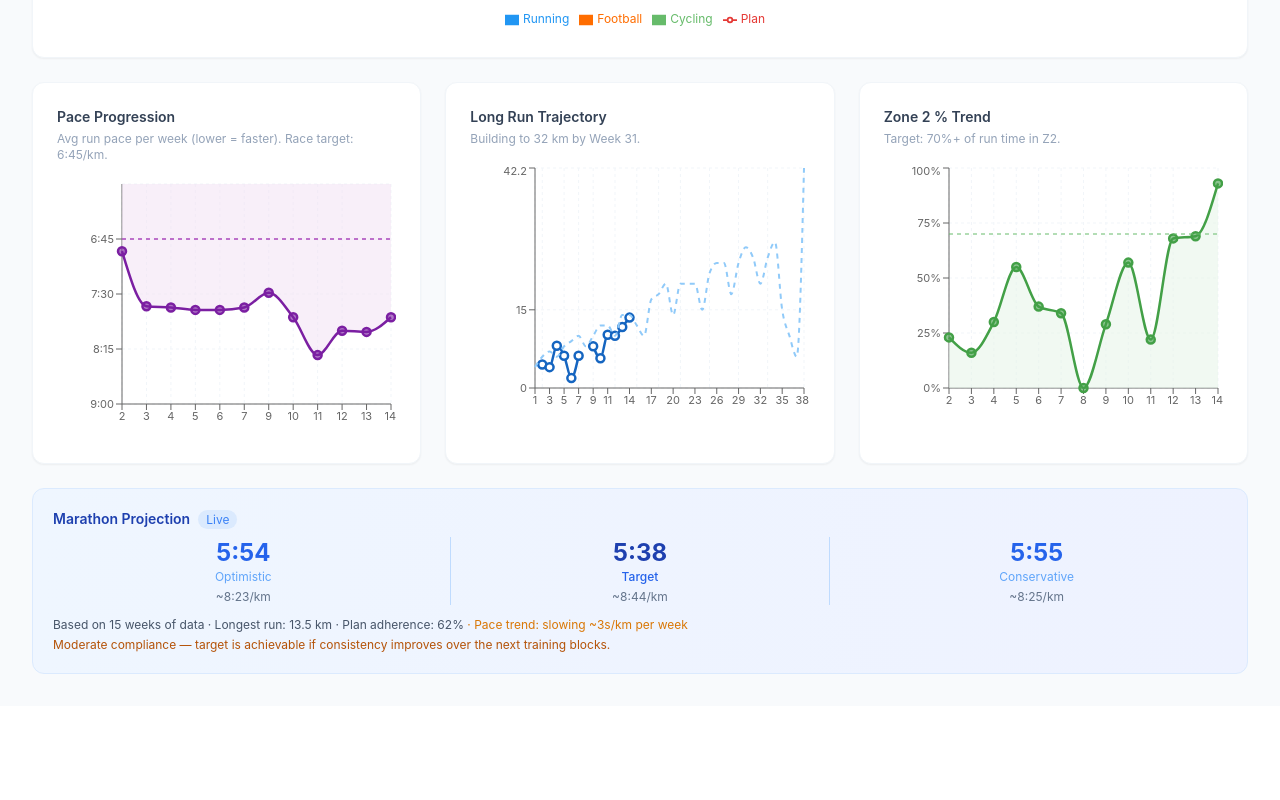
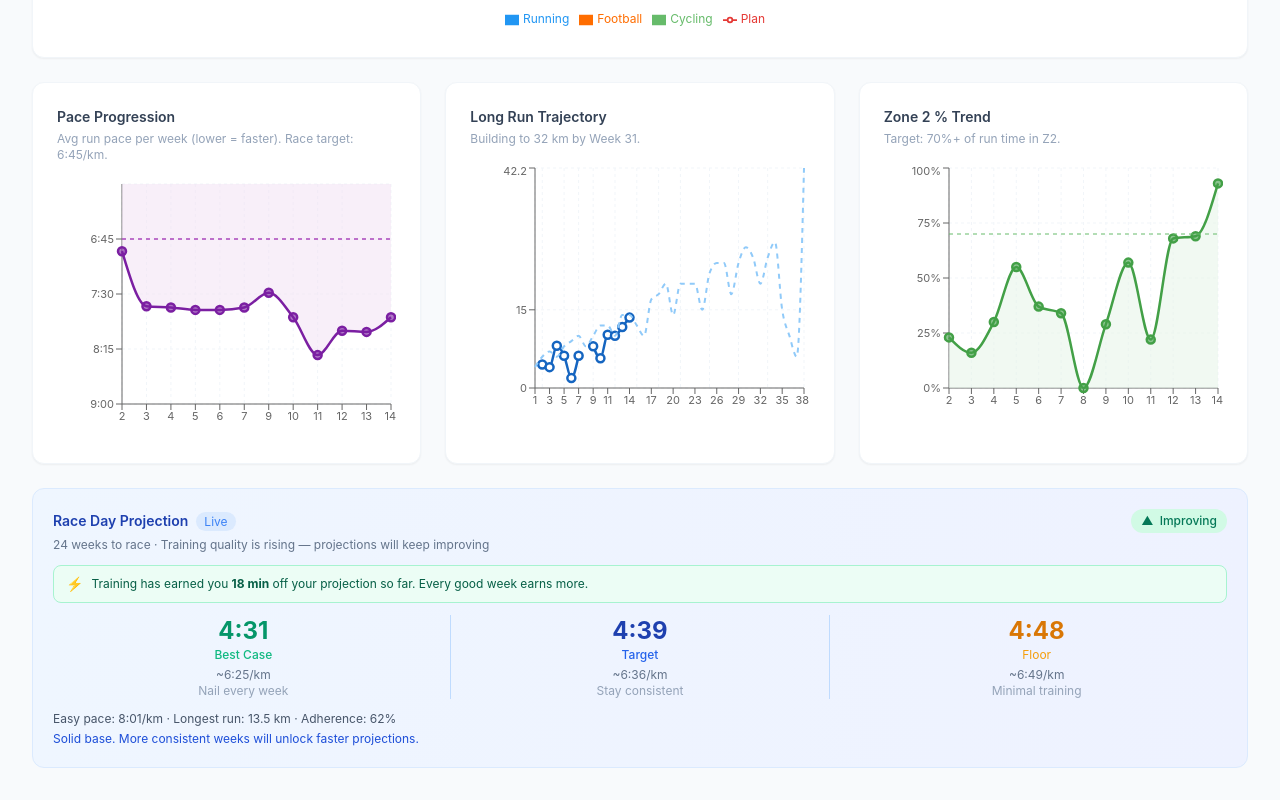
Before and after one commit to mpk907/berlin-marathon-2026, a Next.js app: page / in a window 1280 px wide. Shown: the part 905-1705 px from the top of the page. Before the commit the page ends 1611 px from the top, so only its background shows below. Built offline with nearby package versions, Linux system fonts and the light colour scheme.

Commit message:
Gamified projection: conservative baseline, earn faster times
Projections start conservative and improve as training proves itself. Earned credits from volume, Z2 discipline, and long runs. Trend indicator shows training quality direction.

```diff
--- a/src/components/Dashboard.jsx
+++ b/src/components/Dashboard.jsx
@@ -179,116 +179,177 @@ export default function Dashboard() {
     const lastPace = lastWeek?.avgPace || null;
 
     // ═══ DYNAMIC MARATHON PROJECTION ═══
-    // Parse pace strings ("7:31") into decimal minutes
+    //
+    // Gamification philosophy: Start conservative. Earn faster times.
+    //
+    // The projection is deliberately cautious — it rewards PROVEN training,
+    // not assumed future compliance. Every good week of training nudges the
+    // numbers down. This creates a motivating feedback loop: train well →
+    // see your projection improve → train more.
+    //
+    // How it works:
+    // 1. Start from a conservative baseline (current easy pace → marathon estimate)
+    // 2. Apply EARNED credits: each completed week of training earns improvement
+    //    proportional to its quality (volume, Z2 discipline, long run progression)
+    // 3. Apply a modest FUTURE credit for remaining weeks — but heavily discounted
+    //    until proven by actual training
+    // 4. As more weeks complete with good data, the future discount shrinks and
+    //    projections naturally improve
+
     const parsePace = (p) => { if (!p) return null; const [m, s] = p.split(":").map(Number); return m + s / 60; };
 
-    // Collect all weeks with valid pace data, sorted by week
     const paceWeeks = completed
-      .filter(w => w.avgPace && (w.run || 0) > 3) // need meaningful run volume
-      .map(w => ({ week: w.week, pace: parsePace(w.avgPace), longRun: w.longRun || 0, run: w.run || 0, z2: w.z2 || 0 }))
+      .filter(w => w.avgPace && (w.run || 0) > 3)
+      .map(w => ({ week: w.week, pace: parsePace(w.avgPace), longRun: w.longRun || 0, run: w.run || 0, z2: w.z2 || 0, plan: w.plan || 0 }))
       .sort((a, b) => a.week - b.week);
 
     let projConservativeMin, projTargetMin, projOptimisticMin;
     let projMethod = "insufficient";
-    let projPaceKm = null; // projected race pace per km
-    let projTrend = null; // pace improvement per week (negative = getting faster)
+    let projConservativePaceKm, projTargetPaceKm, projOptimisticPaceKm;
     let adherencePct = totalPlan > 0 ? Math.round(totalAll / totalPlan * 100) : 0;
+    let projTrend = null; // "improving", "stable", or "declining"
+    let projTrendDetail = null;
+    let earnedMinutes = 0; // total earned improvement in minutes (for display)
 
     if (paceWeeks.length >= 3) {
       projMethod = "dynamic";
 
-      // 1. Weighted linear regression on pace (recent weeks count more)
-      // Weight = week number (higher = more recent = more weight)
-      const n = paceWeeks.length;
-      let sumW = 0, sumWX = 0, sumWY = 0, sumWXX = 0, sumWXY = 0;
-      for (const pw of paceWeeks) {
-        const weight = pw.week; // more recent = higher weight
-        sumW += weight;
-        sumWX += weight * pw.week;
-        sumWY += weight * pw.pace;
-        sumWXX += weight * pw.week * pw.week;
-        sumWXY += weight * pw.week * pw.pace;
-      }
-      const denom = sumW * sumWXX - sumWX * sumWX;
-      const slope = denom !== 0 ? (sumW * sumWXY - sumWX * sumWY) / denom : 0;
-      const intercept = denom !== 0 ? (sumWY * sumWXX - sumWX * sumWXY) / denom : paceWeeks[n - 1].pace;
-      projTrend = slope; // negative = improving
-
-      // Race week is ~38
-      const raceWeek = 38;
-      // Projected pace at race week (extrapolate trend, but cap improvement)
-      const maxImprovement = 0.04; // max 4 sec/km improvement per week
-      const cappedSlope = slope < -maxImprovement ? -maxImprovement : slope;
-      const trendPace = intercept + cappedSlope * raceWeek;
-
-      // 2. Current pace (weighted avg of last 4 weeks with data)
+      // ── Step 1: Current fitness baseline ──
       const recentWeeks = paceWeeks.slice(-4);
       const recentPaceSum = recentWeeks.reduce((s, w) => s + w.pace * w.run, 0);
       const recentRunSum = recentWeeks.reduce((s, w) => s + w.run, 0);
-      const currentPace = recentRunSum > 0 ? recentPaceSum / recentRunSum : paceWeeks[n - 1].pace;
+      const currentEasyPace = recentRunSum > 0 ? recentPaceSum / recentRunSum : paceWeeks[paceWeeks.length - 1].pace;
 
-      // 3. Riegel's formula: use longest run to estimate marathon capability
-      // T_marathon = T_reference × (42.195 / D_reference)^1.06
-      // If longest run is 13.5km at 7:49/km pace → reference time = 13.5 * 7.82 min
-      const longestRunWeek = paceWeeks.reduce((best, w) => w.longRun > (best?.longRun || 0) ? w : best, null);
-      let riegelPace = currentPace * 1.08; // fallback: add 8% for marathon distance
-      if (longestRunWeek && longestRunWeek.longRun >= 8) {
-        const refDist = longestRunWeek.longRun;
-        const refPace = longestRunWeek.pace;
-        const refTime = refDist * refPace;
-        const marathonTime = refTime * Math.pow(42.195 / refDist, 1.06);
-        riegelPace = marathonTime / 42.195;
+      // Conservative baseline: easy pace - only 45s (not 60-75s) for marathon estimate
+      // This keeps the starting point deliberately high — improvement is earned
+      const baselineMarathonPace = currentEasyPace - 0.75; // conservative conversion
+
+      // ── Step 2: EARNED improvement from completed training ──
+      // Each completed week earns credit based on quality signals:
+      // - Did they hit volume? (run km vs plan)
+      // - Z2 discipline? (higher = better aerobic base)
+      // - Long run progression? (key marathon predictor)
+      // Max credit per week: ~4s/km (0.067 min/km)
+      const maxCreditPerWeek = 0.067;
+
+      let totalEarnedCredit = 0;
+      for (const pw of paceWeeks) {
+        let weekCredit = 0;
+        // Volume score: what % of plan did they hit? (capped at 1.0)
+        const volScore = pw.plan > 0 ? Math.min(1.0, pw.run / pw.plan) : 0.5;
+        weekCredit += volScore * 0.4; // 40% weight on volume
+
+        // Z2 score: higher z2% = better base building
+        const z2Score = Math.min(1.0, pw.z2 / 0.7); // 70% z2 = perfect score
+        weekCredit += z2Score * 0.3; // 30% weight on Z2
+
+        // Long run score: did they do a meaningful long run?
+        const longRunScore = Math.min(1.0, pw.longRun / 15); // 15km+ = full credit
+        weekCredit += longRunScore * 0.3; // 30% weight on long run
+
+        totalEarnedCredit += weekCredit * maxCreditPerWeek;
+      }
+      earnedMinutes = totalEarnedCredit * 42.195; // total earned in finish time
+
+      // ── Step 3: FUTURE improvement (discounted) ──
+      // Remaining weeks get improvement credit too, but heavily discounted.
+      // The discount shrinks as proven training weeks accumulate.
+      // Week 5 of 38: only 15% trust in future. Week 25 of 38: 55% trust.
+      const currentWeekNum = Math.max(...paceWeeks.map(w => w.week));
+      const weeksRemaining = Math.max(0, 38 - currentWeekNum);
+      const trainingProgress = currentWeekNum / 38; // 0 to 1
+      const futureTrust = 0.1 + trainingProgress * 0.5; // 10% early → 60% late
+
+      // Future credit per week is modest: 2.5s/km base (0.042 min/km)
+      const futureCreditPerWeek = 0.042;
+
+      // ── Step 4: Three scenarios ──
+      // Conservative: earned only + minimal future trust
+      const conservativeFuture = weeksRemaining * futureCreditPerWeek * futureTrust * 0.5;
+      const conservativePace = baselineMarathonPace - totalEarnedCredit - conservativeFuture + 0.12; // +7s fade
+
+      // Target: earned + moderate future trust (assumes compliance improves to ~75%)
+      const targetFuture = weeksRemaining * futureCreditPerWeek * futureTrust * 0.85;
+      const targetPace = baselineMarathonPace - totalEarnedCredit - targetFuture;
+
+      // Optimistic: earned + good future trust (assumes 90%+ compliance going forward)
+      const optimisticFuture = weeksRemaining * futureCreditPerWeek * futureTrust * 1.2;
+      const optimisticPace = baselineMarathonPace - totalEarnedCredit - optimisticFuture - 0.08; // bonus for taper effect
+
+      // ── Step 5: Sanity bounds + ordering ──
+      const clamp = (p) => Math.max(5.0, Math.min(8.5, p));
+      projOptimisticPaceKm = clamp(optimisticPace);
+      projTargetPaceKm = clamp(targetPace);
+      projConservativePaceKm = clamp(conservativePace);
+
+      // Enforce optimistic < target < conservative (faster → slower)
+      if (projTargetPaceKm <= projOptimisticPaceKm) projTargetPaceKm = projOptimisticPaceKm + 0.08;
+      if (projConservativePaceKm <= projTargetPaceKm) projConservativePaceKm = projTargetPaceKm + 0.12;
+
+      projOptimisticMin = projOptimisticPaceKm * 42.195;
+      projTargetMin = projTargetPaceKm * 42.195;
+      projConservativeMin = projConservativePaceKm * 42.195;
+
+      // ── Step 6: Trend detection ──
+      // Compare projection inputs from first half vs second half of completed weeks
+      if (paceWeeks.length >= 6) {
+        const firstHalf = paceWeeks.slice(0, Math.floor(paceWeeks.length / 2));
+        const secondHalf = paceWeeks.slice(Math.floor(paceWeeks.length / 2));
+        // Earned credit per week in each half
+        const creditPerWeek = (weeks) => {
+          let c = 0;
+          for (const pw of weeks) {
+            let wc = 0;
+            wc += Math.min(1, pw.plan > 0 ? pw.run / pw.plan : 0.5) * 0.4;
+            wc += Math.min(1, pw.z2 / 0.7) * 0.3;
+            wc += Math.min(1, pw.longRun / 15) * 0.3;
+            c += wc;
+          }
+          return c / weeks.length;
+        };
+        const firstRate = creditPerWeek(firstHalf);
+        const secondRate = creditPerWeek(secondHalf);
+        const rateChange = secondRate - firstRate;
+        if (rateChange > 0.05) {
+          projTrend = "improving";
+          projTrendDetail = "Training quality is rising — projections will keep improving";
+        } else if (rateChange < -0.05) {
+          projTrend = "declining";
+          projTrendDetail = "Recent training quality dipped — get back on track to hold these numbers";
+        } else {
+          projTrend = "stable";
+          projTrendDetail = "Steady training — consistency is your superpower right now";
+        }
+      } else {
+        projTrend = "building";
+        projTrendDetail = "Building baseline — every good week sharpens the projection";
       }
 
-      // 4. Adherence adjustment: if training compliance is high, trust optimistic end more
-      const adherenceFactor = Math.min(1, adherencePct / 100); // 0 to 1
-
-      // 5. Build three scenarios
-      // Conservative: current easy pace + distance fatigue factor (no further improvement assumed)
-      // Easy runs are typically 60-90s slower than marathon pace, but we use Riegel as floor
-      const conservativePace = Math.max(riegelPace, currentPace * 1.05);
-
-      // Target: trend extrapolation + Riegel blend, weighted by adherence
-      // More adherence → trust the trend more; less → stay closer to conservative
-      const trendWeight = 0.3 + 0.3 * adherenceFactor; // 0.3 to 0.6
-      const targetPace = trendPace * trendWeight + riegelPace * (1 - trendWeight);
-
-      // Optimistic: if trend holds AND training ramps up well
-      // Assume pace improves at current trend, longest run reaches 30+ km
-      const optimisticPace = Math.min(targetPace * 0.96, trendPace * 0.98);
-
-      // Sanity bounds: no slower than 9:00/km, no faster than 5:00/km
-      const clamp = (p) => Math.max(5, Math.min(9, p));
-
-      projConservativeMin = clamp(conservativePace) * 42.195;
-      projTargetMin = clamp(targetPace) * 42.195;
-      projOptimisticMin = clamp(optimisticPace) * 42.195;
-      projPaceKm = clamp(targetPace);
-
-      // Ensure ordering: optimistic < target < conservative
-      if (projOptimisticMin > projTargetMin) projOptimisticMin = projTargetMin * 0.97;
-      if (projTargetMin > projConservativeMin) projTargetMin = projConservativeMin * 0.95;
     } else {
-      // Not enough data — use reasonable defaults based on whatever we have
-      const fallbackPace = paceWeeks.length > 0 ? parsePace(paceWeeks[paceWeeks.length - 1].pace) : 8.0;
-      projConservativeMin = (fallbackPace * 1.10) * 42.195;
-      projTargetMin = (fallbackPace * 1.02) * 42.195;
-      projOptimisticMin = (fallbackPace * 0.95) * 42.195;
+      // Not enough data — start with a deliberately conservative anchor
+      projConservativePaceKm = 7.25;  // ~5:06
+      projTargetPaceKm = 6.83;       // ~4:48
+      projOptimisticPaceKm = 6.42;   // ~4:31
+      projOptimisticMin = projOptimisticPaceKm * 42.195;
+      projTargetMin = projTargetPaceKm * 42.195;
+      projConservativeMin = projConservativePaceKm * 42.195;
+      projTrend = "building";
+      projTrendDetail = "Keep logging runs — projections activate after 3 weeks of data";
     }
 
-    // Format pace per km for display
     const fmtPace = (p) => { const m = Math.floor(p); const s = Math.round((p - m) * 60); return `${m}:${String(s).padStart(2, "0")}`; };
-    const projTargetPace = projPaceKm ? fmtPace(projPaceKm) : null;
-    const projConservativePace = fmtPace(projConservativeMin / 42.195);
-    const projOptimisticPace = fmtPace(projOptimisticMin / 42.195);
 
     return {
       totalRun, totalFB, totalSpin, totalAll, totalPlan, longestRun, lastWeekKm, lastWeekPlan: lastWeek?.plan || 0, lastPace, weeksToRace, consistency,
       projConservative: fmt(projConservativeMin),
       projTarget: fmt(projTargetMin),
       projOptimistic: fmt(projOptimisticMin),
-      projConservativePace, projTargetPace, projOptimisticPace,
-      projMethod, projTrend, adherencePct,
+      projConservativePace: fmtPace(projConservativePaceKm),
+      projTargetPace: fmtPace(projTargetPaceKm),
+      projOptimisticPace: fmtPace(projOptimisticPaceKm),
+      projMethod, adherencePct, projTrend, projTrendDetail,
+      earnedMinutes: Math.round(earnedMinutes),
+      currentEasyPace: paceWeeks.length >= 3 ? fmtPace((() => { const rw = paceWeeks.slice(-4); const s = rw.reduce((a, w) => a + w.pace * w.run, 0); const r = rw.reduce((a, w) => a + w.run, 0); return r > 0 ? s / r : 0; })()) : null,
       completed: completed.length,
     };
   }, [weeklyData]);
@@ -658,48 +719,71 @@ export default function Dashboard() {
 
             {/* Projection callout */}
             <div className="bg-gradient-to-r from-blue-50 to-indigo-50 rounded-xl p-5 border border-blue-100">
-              <h3 className="text-sm font-semibold text-blue-800 mb-2">
-                Marathon Projection
-                {stats.projMethod === "dynamic" && <span className="ml-2 text-xs font-normal text-blue-500 bg-blue-100 px-2 py-0.5 rounded-full">Live</span>}
-              </h3>
+              <div className="flex items-center justify-between mb-1">
+                <h3 className="text-sm font-semibold text-blue-800">
+                  Race Day Projection
+                  {stats.projMethod === "dynamic" && <span className="ml-2 text-xs font-normal text-blue-500 bg-blue-100 px-2 py-0.5 rounded-full">Live</span>}
+                </h3>
+                {stats.projTrend && (
+                  <div className={`flex items-center gap-1.5 text-xs font-medium px-2.5 py-1 rounded-full ${
+                    stats.projTrend === "improving" ? "bg-emerald-100 text-emerald-700" :
+                    stats.projTrend === "stable" ? "bg-blue-100 text-blue-700" :
+                    stats.projTrend === "declining" ? "bg-amber-100 text-amber-700" :
+                    "bg-slate-100 text-slate-600"
+                  }`}>
+                    <span>{stats.projTrend === "improving" ? "▲" : stats.projTrend === "declining" ? "▼" : stats.projTrend === "stable" ? "→" : "◆"}</span>
+                    <span className="capitalize">{stats.projTrend}</span>
+                  </div>
+                )}
+              </div>
+              <p className="text-xs text-slate-500 mb-3">{stats.weeksToRace} weeks to race · {stats.projTrendDetail}</p>
+
+              {/* Earned time banner */}
+              {stats.projMethod === "dynamic" && stats.earnedMinutes > 0 && (
+                <div className="mb-3 px-3 py-2 bg-emerald-50 border border-emerald-200 rounded-lg flex items-center gap-2">
+                  <span className="text-emerald-600 text-sm">⚡</span>
+                  <span className="text-xs text-emerald-800">
+                    Training has earned you <strong>{stats.earnedMinutes} min</strong> off your projection so far. Every good week earns more.
+                  </span>
+                </div>
+              )}
+
               <div className="grid grid-cols-3 gap-4 mb-3">
                 <div className="text-center">
-                  <div className="text-2xl font-bold text-blue-600">{stats.projOptimistic}</div>
-                  <div className="text-xs text-blue-400">Optimistic</div>
+                  <div className="text-2xl font-bold text-emerald-600">{stats.projOptimistic}</div>
+                  <div className="text-xs text-emerald-500 font-medium">Best Case</div>
                   <div className="text-xs text-slate-500 mt-1">~{stats.projOptimisticPace}/km</div>
+                  <div className="text-xs text-slate-400">Nail every week</div>
                 </div>
                 <div className="text-center border-x border-blue-200 px-4">
                   <div className="text-2xl font-bold text-blue-800">{stats.projTarget}</div>
                   <div className="text-xs text-blue-600 font-medium">Target</div>
-                  <div className="text-xs text-slate-500 mt-1">~{stats.projTargetPace || "—"}/km</div>
+                  <div className="text-xs text-slate-500 mt-1">~{stats.projTargetPace}/km</div>
+                  <div className="text-xs text-slate-400">Stay consistent</div>
                 </div>
                 <div className="text-center">
-                  <div className="text-2xl font-bold text-blue-600">{stats.projConservative}</div>
-                  <div className="text-xs text-blue-400">Conservative</div>
+                  <div className="text-2xl font-bold text-amber-600">{stats.projConservative}</div>
+                  <div className="text-xs text-amber-500">Floor</div>
                   <div className="text-xs text-slate-500 mt-1">~{stats.projConservativePace}/km</div>
+                  <div className="text-xs text-slate-400">Minimal training</div>
                 </div>
               </div>
               <div className="text-xs text-slate-600 space-y-1">
                 {stats.projMethod === "dynamic" ? (
                   <>
                     <div>
-                      Based on {stats.completed} weeks of data · Longest run: {stats.longestRun.toFixed(1)} km · Plan adherence: {stats.adherencePct}%
-                      {stats.projTrend !== null && (
-                        <span className={stats.projTrend < 0 ? " text-emerald-600" : " text-amber-600"}>
-                          {" "}· Pace trend: {stats.projTrend < 0 ? "improving" : "slowing"} ~{Math.abs(stats.projTrend * 60).toFixed(0)}s/km per week
-                        </span>
-                      )}
+                      Easy pace: {stats.currentEasyPace}/km · Longest run: {stats.longestRun.toFixed(1)} km · Adherence: {stats.adherencePct}%
                     </div>
-                    <div className={stats.adherencePct >= 80 ? "text-emerald-700" : stats.adherencePct >= 60 ? "text-amber-700" : "text-red-700"}>
+                    <div className={stats.adherencePct >= 80 ? "text-emerald-700" : stats.adherencePct >= 60 ? "text-blue-700" : "text-amber-700"}>
                       {stats.adherencePct >= 80
-                        ? "Strong compliance — projections are reliable. Keep building toward peak weeks."
+                        ? "You're earning time fast. These projections will keep tightening."
                         : stats.adherencePct >= 60
-                        ? "Moderate compliance — target is achievable if consistency improves over the next training blocks."
-                        : `Low compliance (${stats.adherencePct}%) — projections carry more uncertainty. Focus on building consistent weekly volume.`}
+                        ? "Solid base. More consistent weeks will unlock faster projections."
+                        : "Room to grow — each good week earns 2-4 minutes off your projection."}
                     </div>
                   </>
                 ) : (
-                  <div className="text-amber-700">Not enough run data yet for dynamic projection. Keep logging runs — projections activate after 3+ weeks of data.</div>
+                  <div className="text-slate-500">Keep logging runs — projections sharpen after 3 weeks of data.</div>
                 )}
               </div>
             </div>
```
